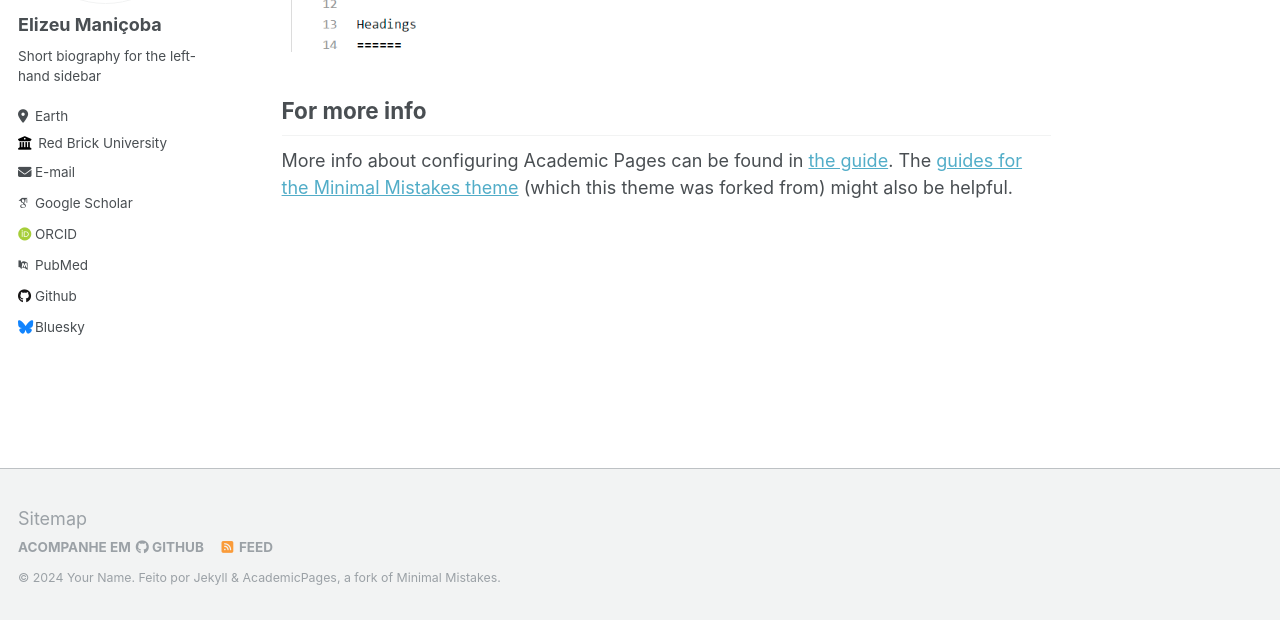
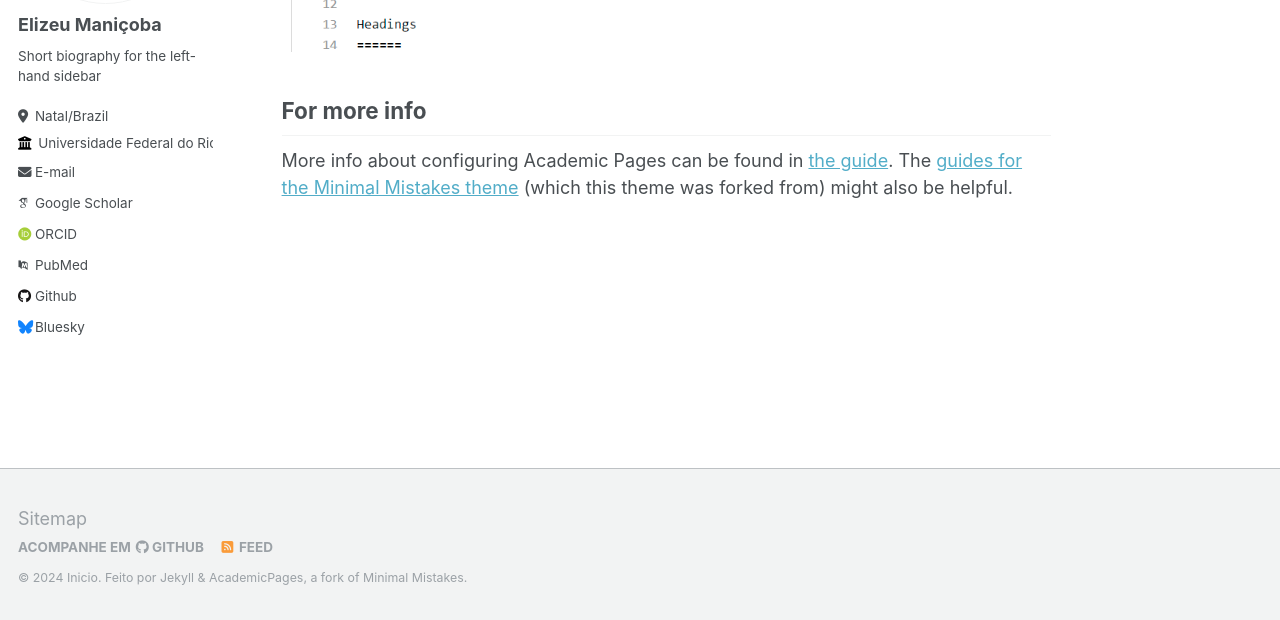
Before and after one commit to ElizeuManicoba/personalsite, a Jekyll site: the page built from _pages/about.md, in a window 1280 px wide and 900 px high, scrolled down 2660 px. Shown: the part 277-897 px from the top of the window. Built offline with Jekyll 4.4.1, drawn with Linux system fonts in a browser that asks for light colours; some web fonts are replaced.

Commit message:
Update _config.yml

```diff
--- a/_config.yml
+++ b/_config.yml
@@ -10,7 +10,7 @@
 locale                   : "pt-BR"
 title                    : "Elizeu Maniçoba"
 title_separator          : "-"
-name                     : &name "Your Name"
+name                     : &name "Inicio"
 description              : &description "personal description"
 url                      : https://elizeumanicoba.github.io # the base hostname & protocol for your site e.g. "https://mmistakes.github.io"
 baseurl                  : "" # the subpath of your site, e.g. "/blog"
@@ -25,10 +25,10 @@ author:
   name             : "Elizeu Maniçoba"
   pronouns         : # example: "she/her"
   bio              : "Short biography for the left-hand sidebar"
-  location         : "Earth"
-  employer         : "Red Brick University"
+  location         : "Natal/Brazil"
+  employer         : "Universidade Federal do Rio Grande do Norte"
   uri              : # URL
-  email            : "none@example.org"
+  email            : "elizeumanicoba@outlook.com.br"
 
   # Academic websites
   arxiv            : # URL - Update with the correct link to your profile
```
